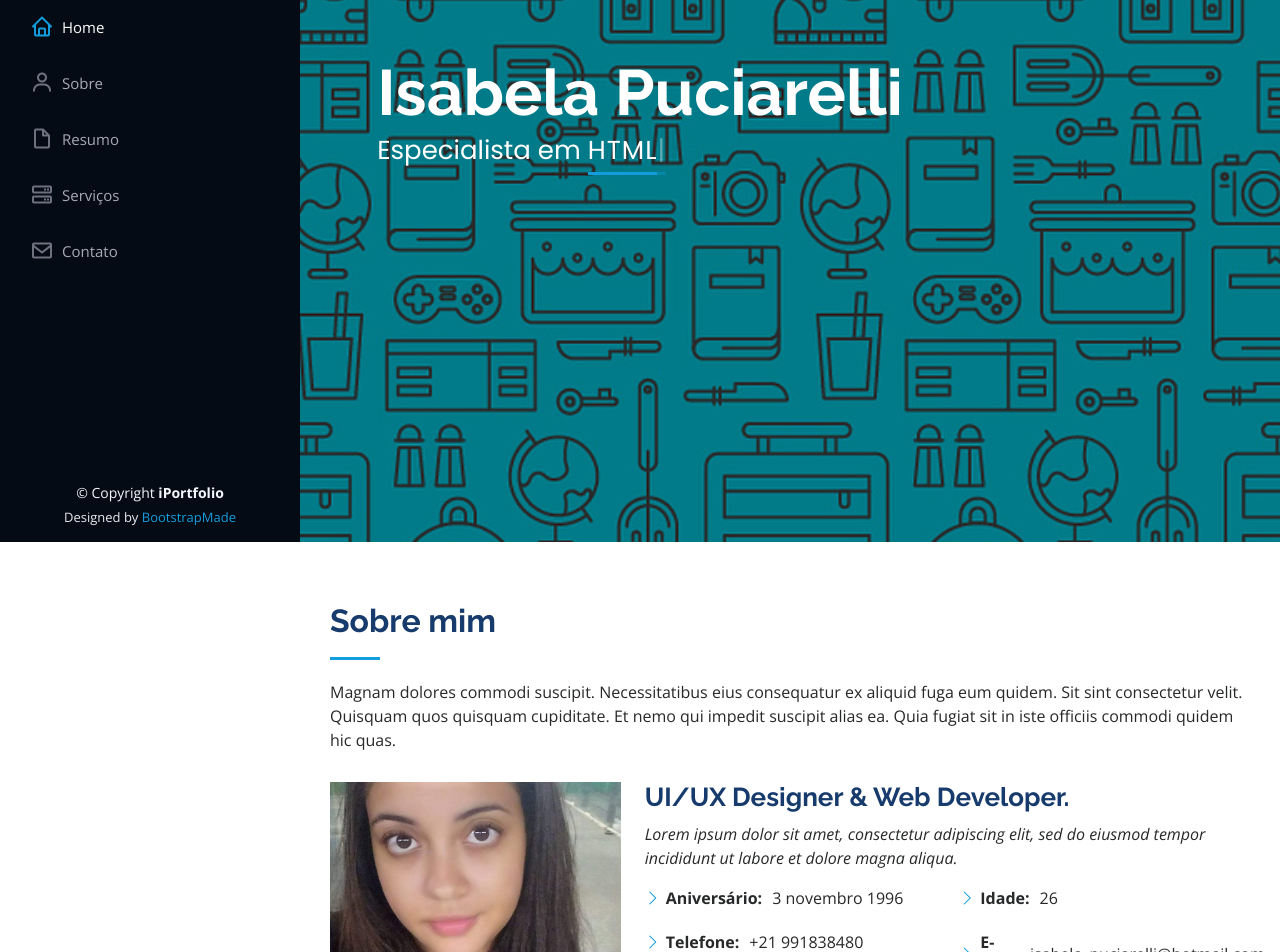
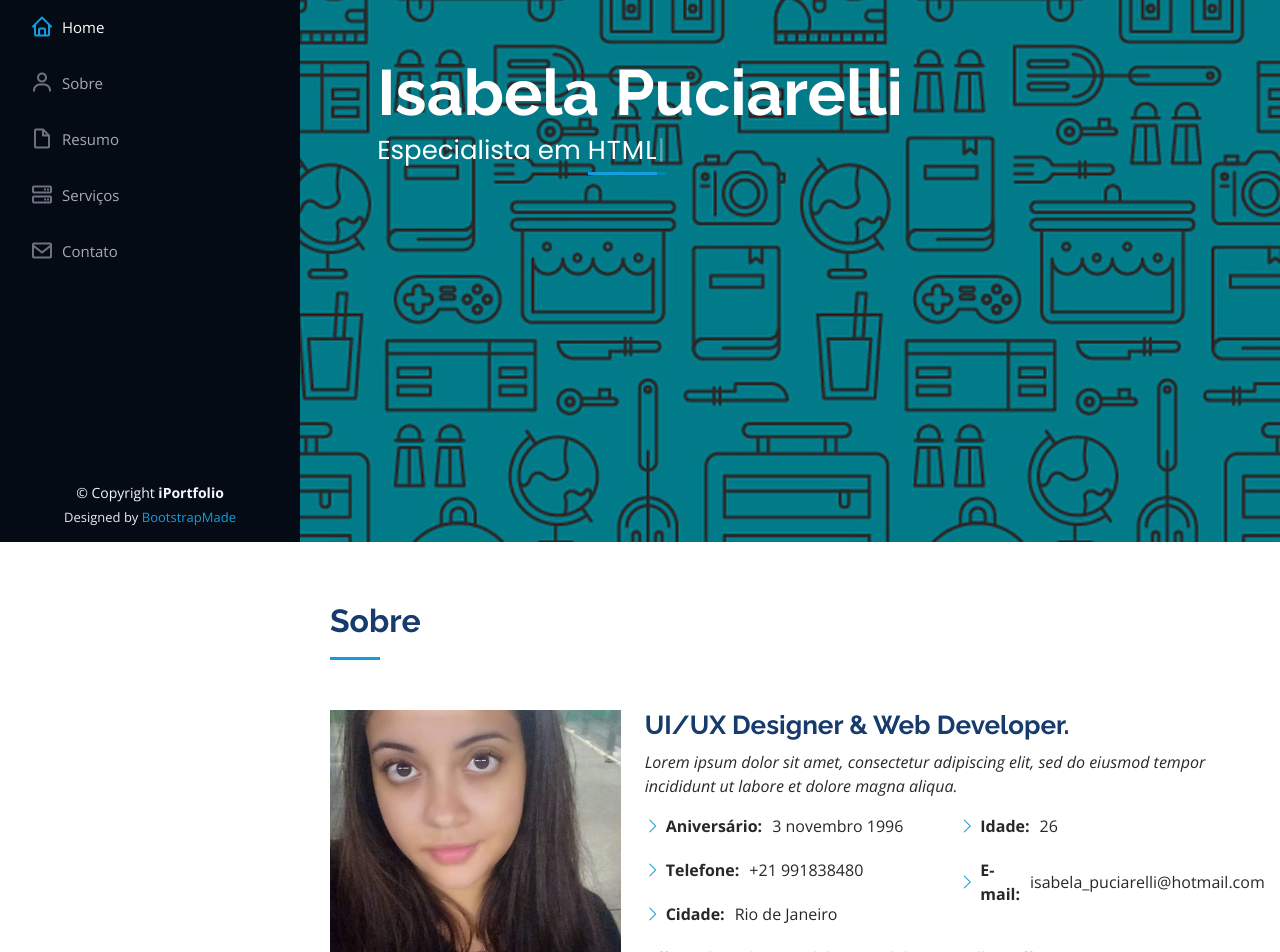
Before and after one commit to Isabela123456/portfolio, a plain HTML site: page index.html in a window 1280 px wide. Shown: the part 258-1210 px from the top of the page. Drawn offline with nearby package versions, Linux system fonts and the light colour scheme.

Commit message:
atualização

```diff
--- a/index.html
+++ b/index.html
@@ -84,8 +84,7 @@
       <div class="container">
 
         <div class="section-title">
-          <h2>Sobre mim</h2>
-          <p>Magnam dolores commodi suscipit. Necessitatibus eius consequatur ex aliquid fuga eum quidem. Sit sint consectetur velit. Quisquam quos quisquam cupiditate. Et nemo qui impedit suscipit alias ea. Quia fugiat sit in iste officiis commodi quidem hic quas.</p>
+          <h2>Sobre </h2>
         </div>
 
         <div class="row">
```
